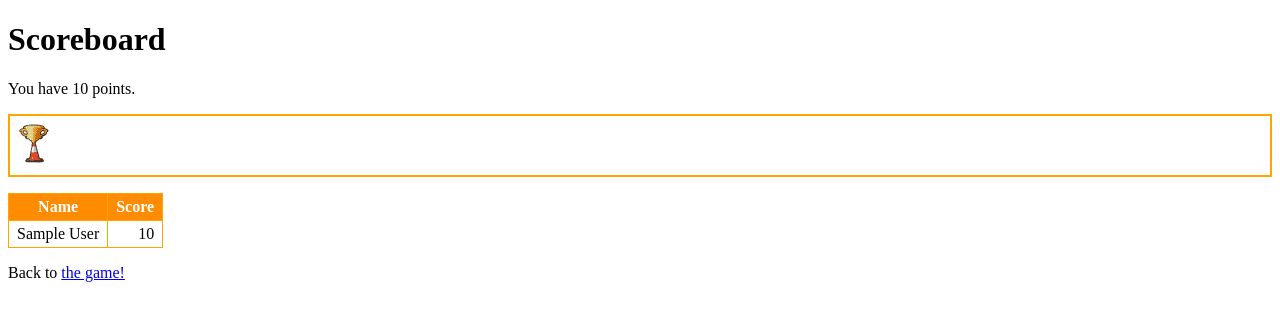
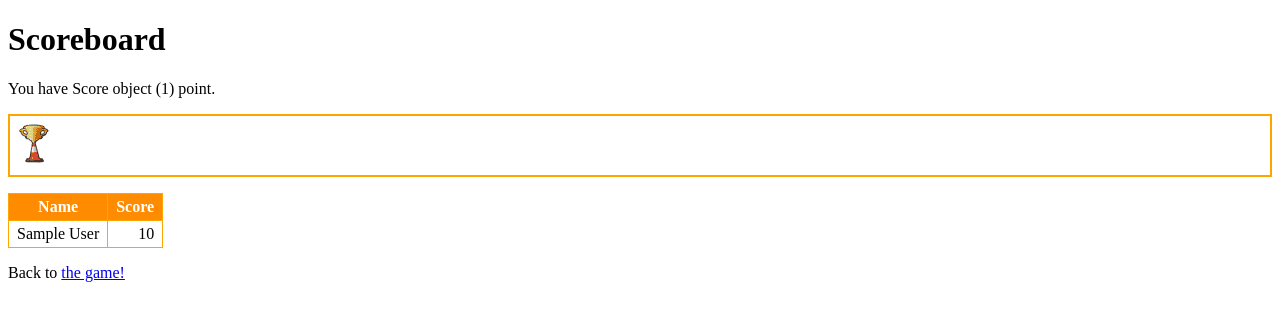
Before and after one commit to mysociety/fmsgame, a Django app: template fmsgame_project/templates/scoreboard.html in a window 1280 px wide. Shown: the top 321 px of the page. Run offline with Django 3.2, Linux system fonts and the light colour scheme; a user stored in the database is signed in; tables that the repository leaves empty hold one stand-in row (values such as "Sample post"); the template is opened without the code that fills it: values that come from a table or form of the project are taken from there, most other values are stand-ins (such as "Sample title", 1, 10 or a date in 2020); parts of the project's set-up code (start-up, migrations or seed data) failed here and were passed over.

Commit message:
Fix display for 0 points.

```diff
--- a/fmsgame_project/templates/scoreboard.html
+++ b/fmsgame_project/templates/scoreboard.html
@@ -24,7 +24,7 @@
         <h1>Scoreboard</h1>
 
         {% if request.user.is_authenticated %}
-            <p>You have {{ request.user.score_set.all.0.score }} point{{ request.user.score_set.all.0.score|pluralize }}.</p>
+            <p>You have {{ score }} point{{ score|pluralize }}.</p>
             {% if score %}
                 <div style="border:2px solid #FFA500; padding: 8px; margin-bottom:1em;">
                     {% for i in range  %}
```
